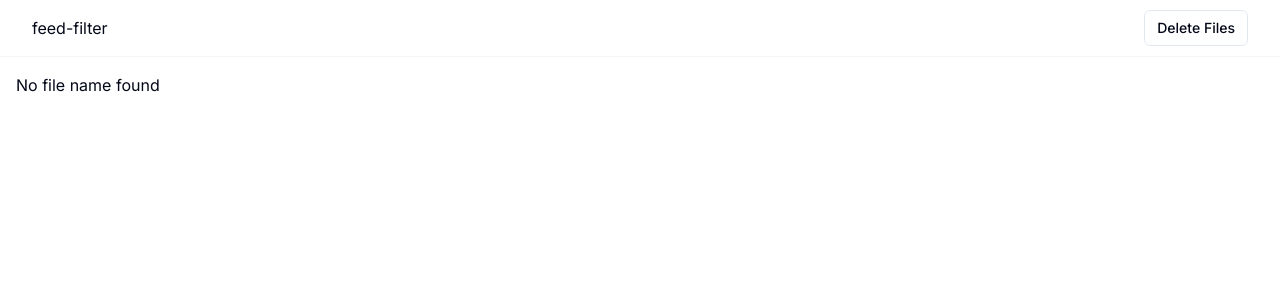
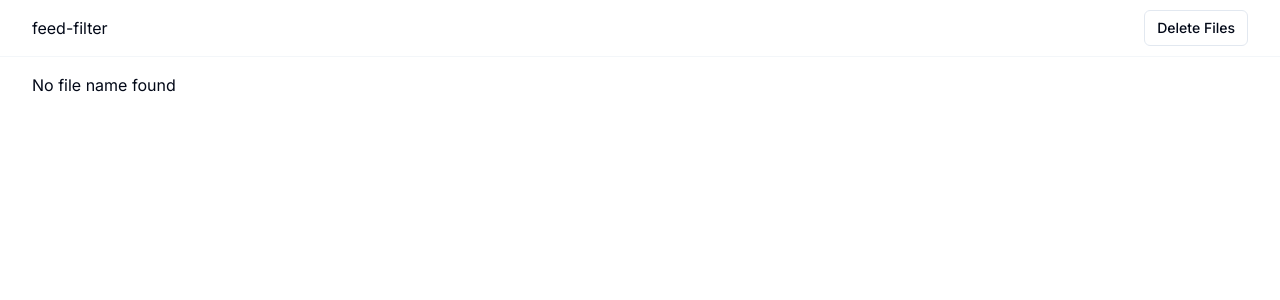
Before and after one commit to duhanmeric/feed-filter, a Next.js app: page /file in a window 1280 px wide. Shown: the top 300 px of the page. Built offline with nearby package versions, Linux system fonts and the light colour scheme.

Commit message:
minor ui fixes

```diff
--- a/src/app/file/page.tsx
+++ b/src/app/file/page.tsx
@@ -1,6 +1,6 @@
 import path from "path";
 import { existsSync, promises as fsPromises } from "fs";
-import { FeedField } from "@/actions/file";
+import { FeedField, FilterFields } from "@/actions/file";
 import Pagination from "./Pagination";
 import { itemPerPage } from "@/constants";
 import { Badge } from "@/components/ui/badge";
@@ -68,13 +68,20 @@ export default async function FilePage({
 
     const result = await getFile(fileNameFromUrl, Number(page));
     return (
-        <main>
+        <main className="pb-4">
             <h1 className="text-2xl font-bold">Your Filter Results</h1>
             <div>
                 <span>Your file name: </span>
                 <Badge variant="secondary">{fileNameFromUrl}</Badge>
             </div>
-            Your filters: {filtersFromUrl}
+            <div className="my-2">
+                <span className="mr-2">Your filters:</span>
+                {JSON.parse(filtersFromUrl).map((filter: FilterFields) => (
+                    <Badge key={filter.key} className="mr-2">
+                        {filter.key} {filter.condition} {filter.value}
+                    </Badge>
+                ))}
+            </div>
             <br />
             <div>
                 <div className="flex items-center justify-between">
@@ -96,6 +103,12 @@ export default async function FilePage({
                         </pre>
                     </div>
                 ))}
+                <div className="flex justify-end">
+                    <Pagination
+                        currentPage={Number(page)}
+                        totalPageCount={Number(totalPageCount)}
+                    />
+                </div>
             </div>
         </main>
     );
--- a/src/app/layout.tsx
+++ b/src/app/layout.tsx
@@ -18,9 +18,17 @@ export default function RootLayout({
 }>) {
     return (
         <html lang="en">
-            <body className={`${inter.className} flex flex-col`}>
+            <head>
+                <meta
+                    name="viewport"
+                    content="width=device-width, initial-scale=1.0"
+                ></meta>
+            </head>
+            <body className={`${inter.className} flex h-full flex-col`}>
                 <Header />
-                <main className="h-full p-4">{children}</main>
+                <main className="container h-full max-w-screen-2xl py-4">
+                    {children}
+                </main>
                 <Toaster />
             </body>
         </html>
```
